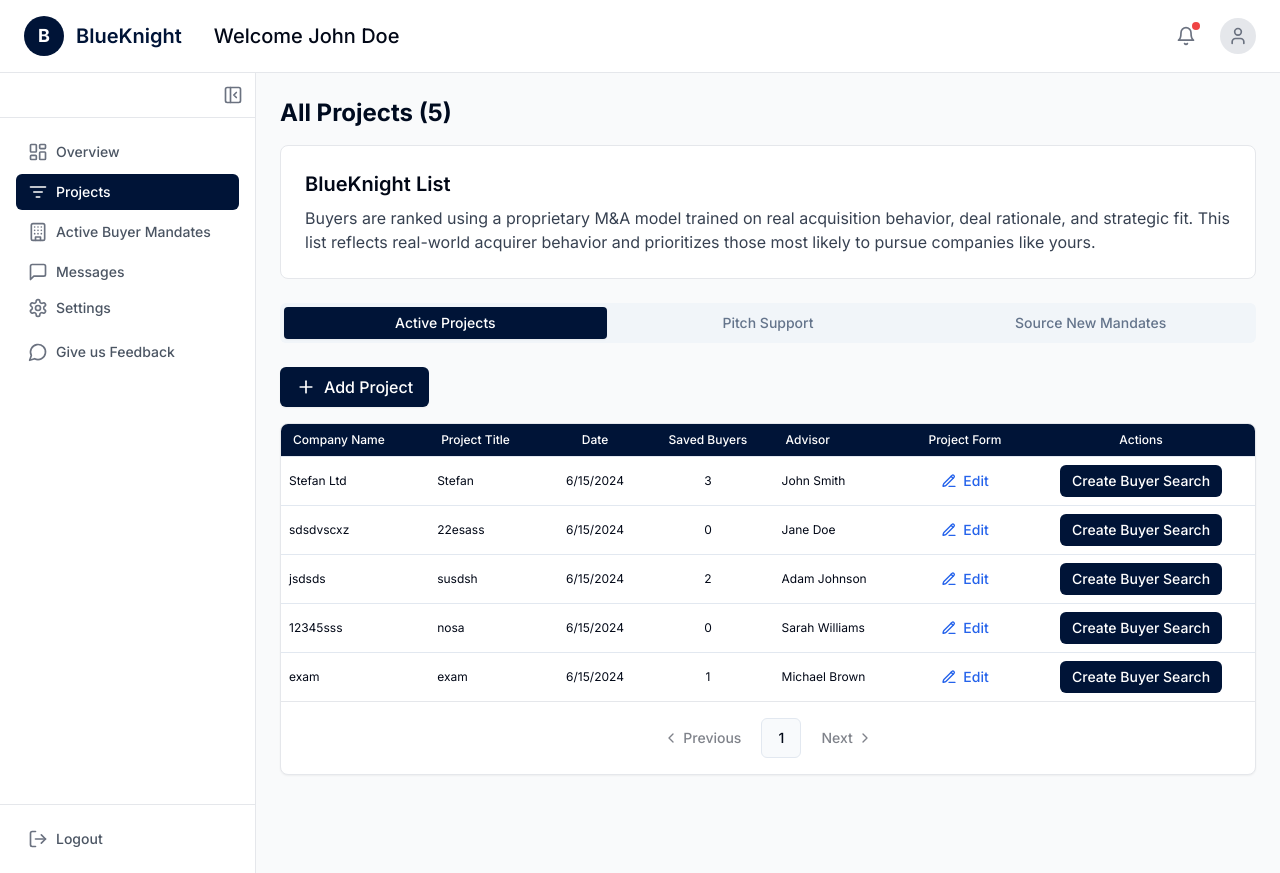
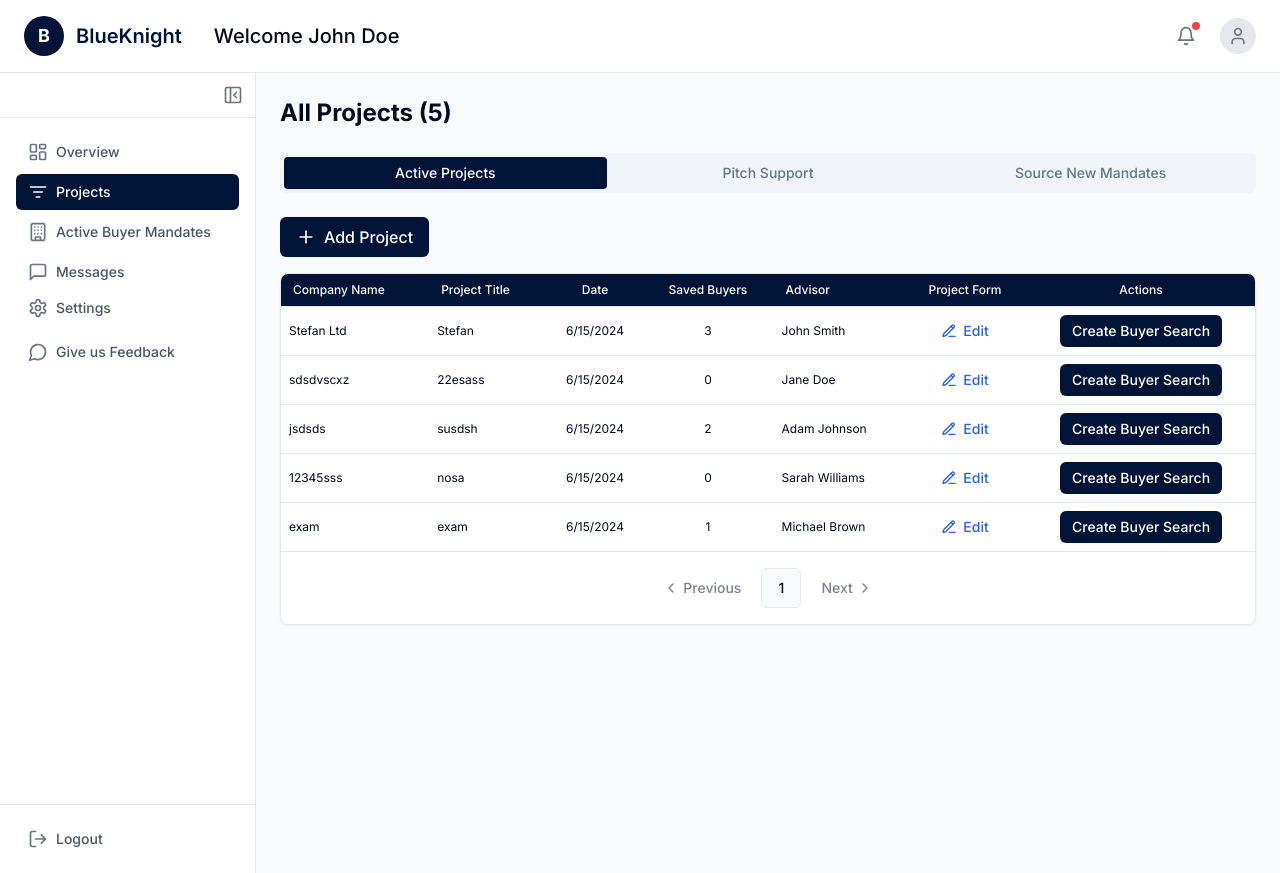
Before and after one commit to Stefan-Cos/advisor-panel, a React (Vite) app: page /listings in a window 1280 px wide. Built offline with nearby package versions, Linux system fonts and the light colour scheme.

Commit message:
Refactor: Show description in Listings page
Ensure `BlueKnightDescription` is displayed only in `Listings.tsx`, and update the component's placement.

```diff
--- a/src/components/listings/BlueKnightDescription.tsx
+++ b/src/components/listings/BlueKnightDescription.tsx
@@ -3,12 +3,8 @@ import React from 'react';
 
 const BlueKnightDescription: React.FC = () => {
   return (
-    <div className="mb-6 bg-white border border-gray-200 rounded-lg p-6">
-      <h2 className="text-xl font-semibold mb-2">BlueKnight List</h2>
-      <p className="text-gray-700">
-        Buyers are ranked using a proprietary M&A model trained on real acquisition behavior, deal rationale, and strategic fit.
-        This list reflects real-world acquirer behavior and prioritizes those most likely to pursue companies like yours.
-      </p>
+    <div className="mb-4">
+      <h2 className="text-xl font-semibold text-blueknight-800">BlueKnight List</h2>
     </div>
   );
 };
--- a/src/pages/Listings.tsx
+++ b/src/pages/Listings.tsx
@@ -1,11 +1,9 @@
-
 import React from 'react';
 import Navbar from '../components/layout/Navbar';
 import Sidebar from '../components/layout/Sidebar';
 import { Tabs, TabsContent, TabsList, TabsTrigger } from "@/components/ui/tabs";
 import ActiveProjectsTab from '../components/listings/ActiveProjectsTab';
 import ComingSoonTab from '../components/listings/ComingSoonTab';
-import BlueKnightDescription from '@/components/listings/BlueKnightDescription';
 
 // Mock data
 const mockListings = [
@@ -74,9 +72,6 @@ const Listings = () => {
             <h1 className="text-2xl font-bold text-blueknight-800">All Projects ({mockListings.length})</h1>
           </div>
 
-          {/* BlueKnight description appears at the top of the page */}
-          <BlueKnightDescription />
-
           <Tabs defaultValue="active-projects" className="w-full mt-6">
             <TabsList className="grid w-full grid-cols-3 mb-6">
               <TabsTrigger
```
